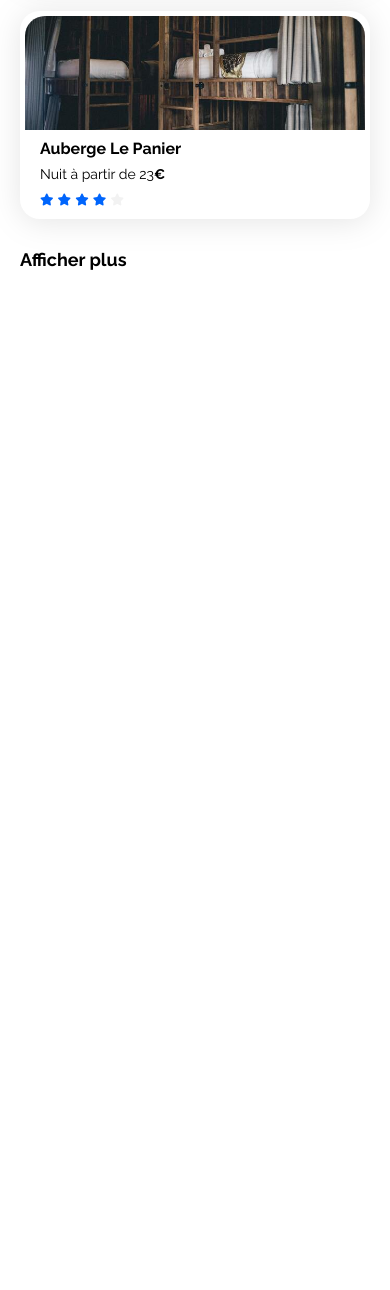
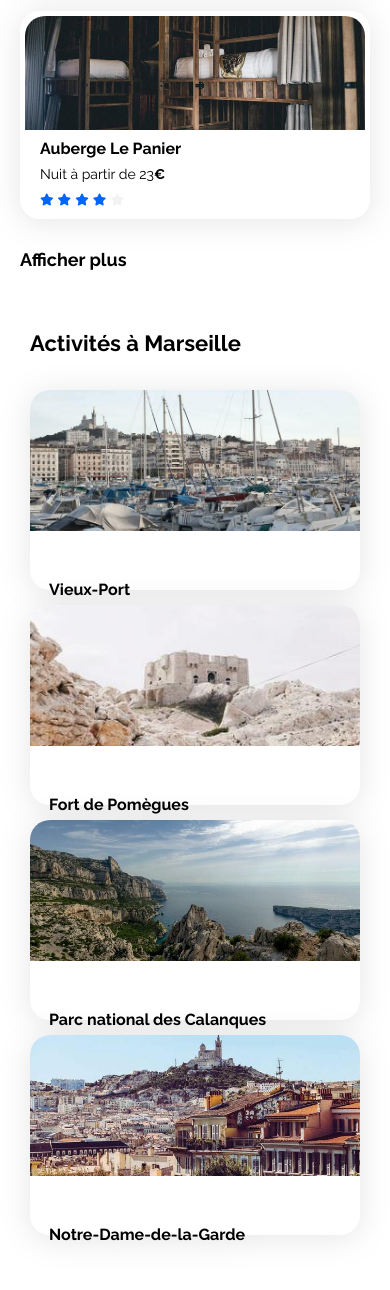
Before and after one commit to BazinEmeric/BOOKI, a plain HTML site: page index.html in a window 390 px wide. Shown: the part 2507-3797 px from the top of the page. Before the commit the page ends 2807 px from the top, so only its background shows below. Drawn offline with Linux system fonts and the light colour scheme.

Commit message:
activités+responsive

```diff
--- a/css/style.css
+++ b/css/style.css
@@ -357,6 +357,47 @@ display: none;
     margin-bottom: 5px;
 }
 
+/****** Activités ***********/
+
+.activites{
+    padding: 30px;
+    box-sizing: border-box;
+}
+
+.activites .section-title{
+    padding-bottom: 30px;
+    height: 30.02px;
+}
+
+.container-activites{
+display: flex;
+justify-content: space-between;
+align-items: center;
+}
+
+.activites a{
+    width: calc(25% - 22.5px);
+    height: 439px;
+}
+
+.activites .card{
+    padding: 0;
+    height: 100%;
+}
+
+.activites .card img{
+    width: 100%;
+    border-top-left-radius: 20px;
+    border-top-right-radius: 20px;
+    height: 380px;
+}
+
+.activites .card-title{
+    display: flex;
+    padding-left:20px;
+    margin: 0;
+    align-items:center;
+}
 
 /* Le code ci-dessous correspond à la version responsive uniquement */
 
@@ -385,7 +426,7 @@ display: none;
         gap: 20px;
     }
 
-    .populaires-cards a {
+    .populaires-cards a{
         flex: 1;
     }
 
@@ -414,6 +455,18 @@ display: none;
     .Btn-filtres{
         font-size: 16px;
     }
+}
+
+.activites a{
+    height: 270px;
+}
+
+.activites .card-title{
+    height: 70px;
+}
+
+.activites .card img{
+    height: 200px;
 }
 
 /* Small devices (phones, less than 768px) */
@@ -541,4 +594,22 @@ display: none;
         flex-wrap: wrap;
         column-gap: 10px;
     }
+
+    .container-activites{
+        flex-direction: column;
+        gap : 15px;
+    }
+
+    .activites a{
+        width: 100%;
+        height: 200px;
+    }
+
+    .activites .card img{
+        height: 141px;
+    }
+
+    .activites .card-title{
+    padding: 20px 19px 20px 19px;
 }
+}
--- a/index.html
+++ b/index.html
@@ -252,8 +252,34 @@
                     </div>
                 </section>
             </div>
-            <section class="Activites" id="linkactivites">
-
+            <section class="activites" id="linkactivites">
+                <h2 class="section-title">Activités à Marseille</h2>
+                <div class="container-activites">
+                    <a href="#">
+                        <article class="card">
+                            <img src="images/activites/reno-laithienne.jpg" alt="Photo du Vieux -Port">
+                            <h3 class="card-title">Vieux-Port</h3>
+                        </article>
+                    </a>
+                    <a href="#">
+                        <article class="card">
+                            <img src="images/activites/paul-hermann.jpg" alt="Photo Fort de Pomègues">
+                            <h3 class="card-title">Fort de Pomègues</h3>
+                        </article>
+                    </a>
+                    <a href="#">
+                        <article class="card">
+                            <img src="images/activites/kilyan-sockalingum.jpg" alt="Photo Parc national des Calanques">
+                            <h3 class="card-title">Parc national des Calanques</h3>
+                        </article>
+                    </a>
+                    <a href="#">
+                        <article class="card">
+                            <img src="images/activites/florian-wehde.jpg" alt="Photo Notre Dame de la Garde">
+                            <h3 class="card-title">Notre-Dame-de-la-Garde</h3>
+                        </article>
+                    </a>
+                </div>
             </section>
         </main>
         <footer></footer>
```
